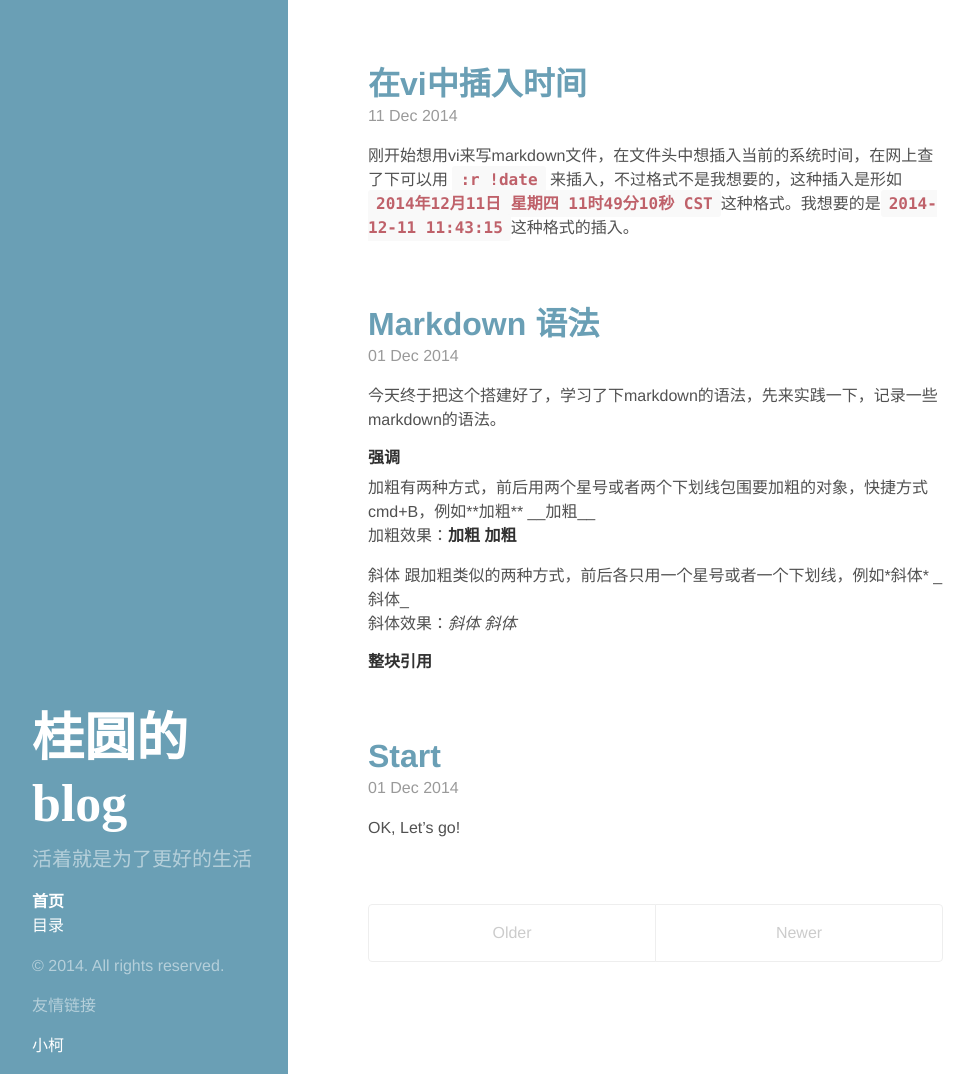
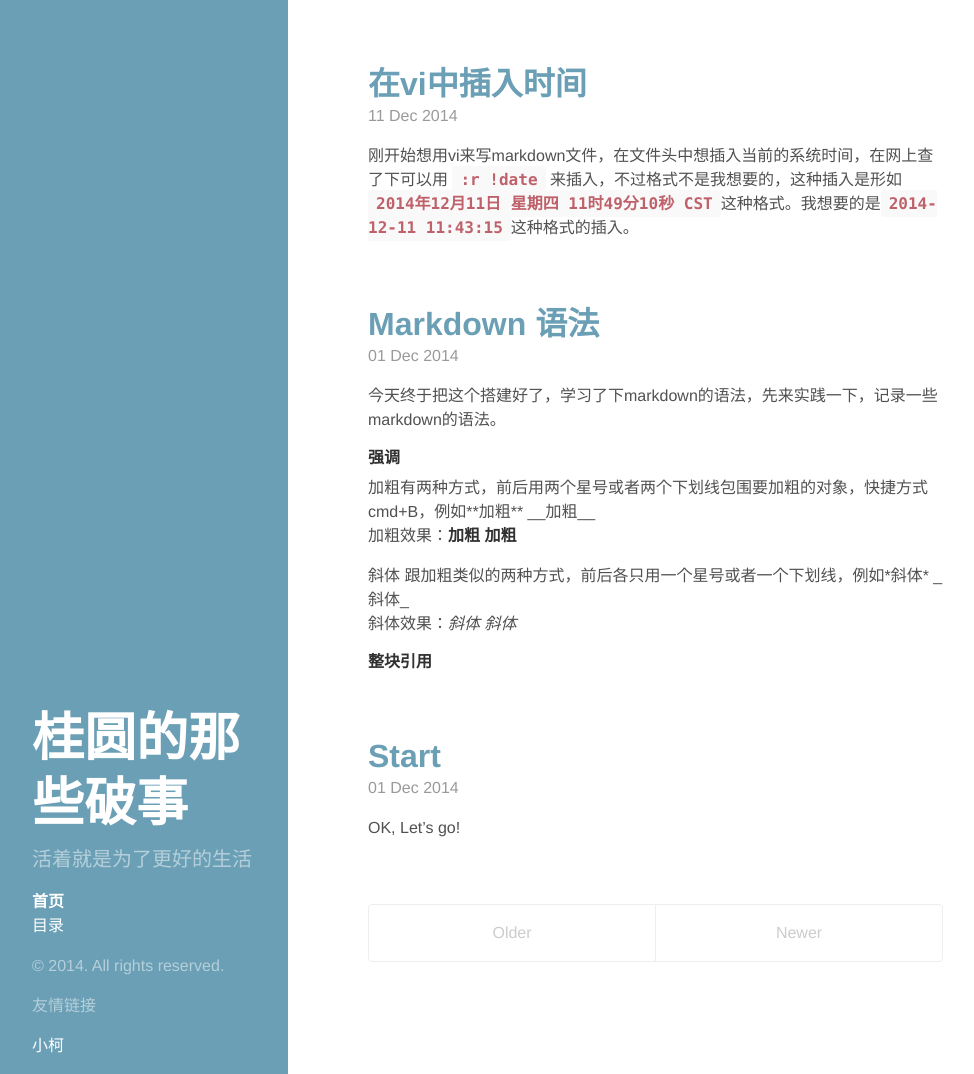
Before and after one commit to guiyuan/guiyuan.github.io, a Jekyll site: the page built from index.html, in a window 1280 px wide and 1074 px high. Shown: the whole window, without its empty margins (0-974 px from the left). Built offline with Jekyll 4.4.1, drawn with Linux system fonts in a browser that asks for light colours; the list of posts is cut into pages by our own code; comment, search, counter and statistics services are not loaded.

Commit message:
change title of blog

```diff
--- a/_config.yml
+++ b/_config.yml
@@ -6,7 +6,7 @@ pygments:         true
 permalink:        pretty
 
 # Setup
-title:            桂圆的blog
+title:            桂圆的那些破事
 tagline:          '桂圆的blog'
 description:      '活着就是为了更好的生活'
 url:              https://guiyuan.github.io
```
